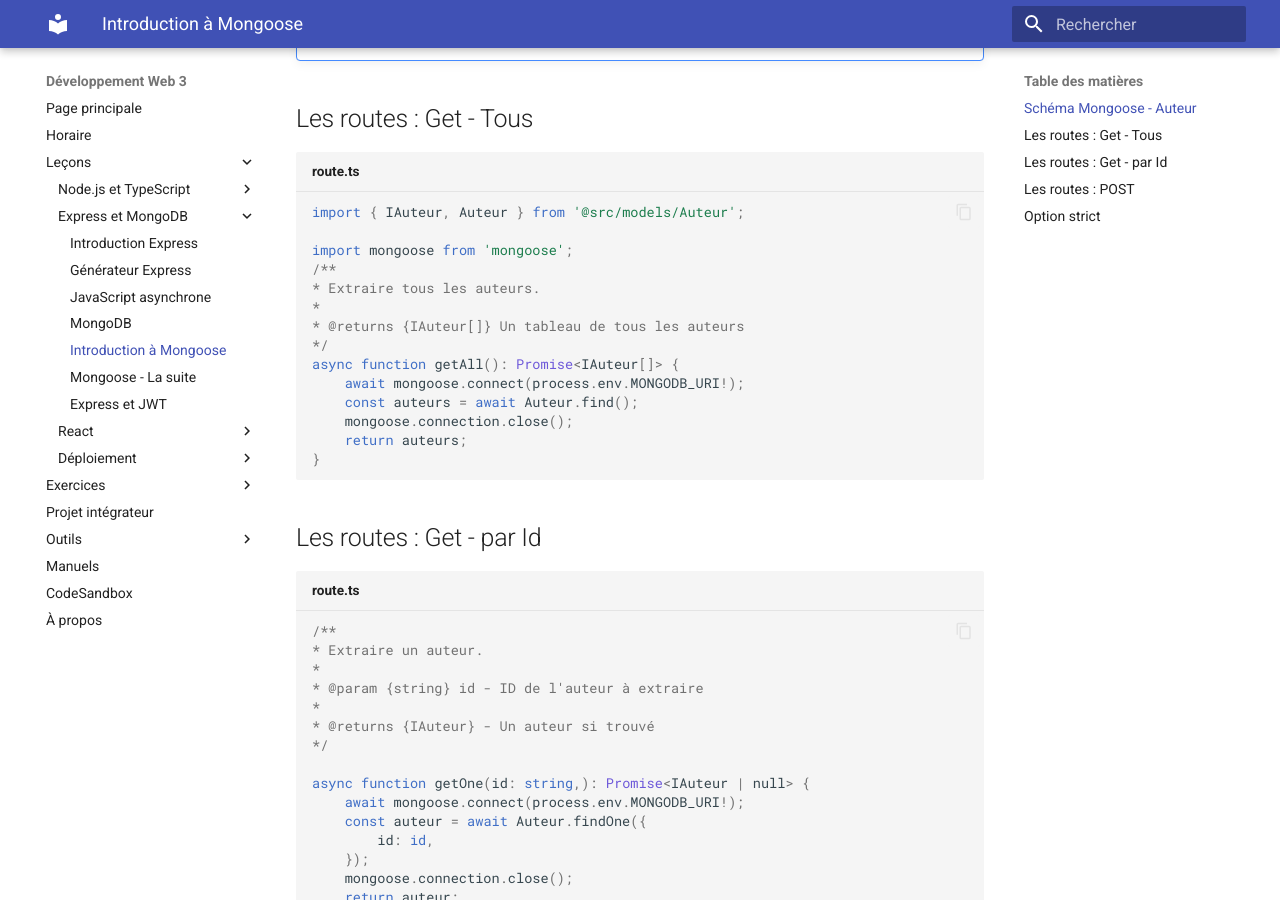
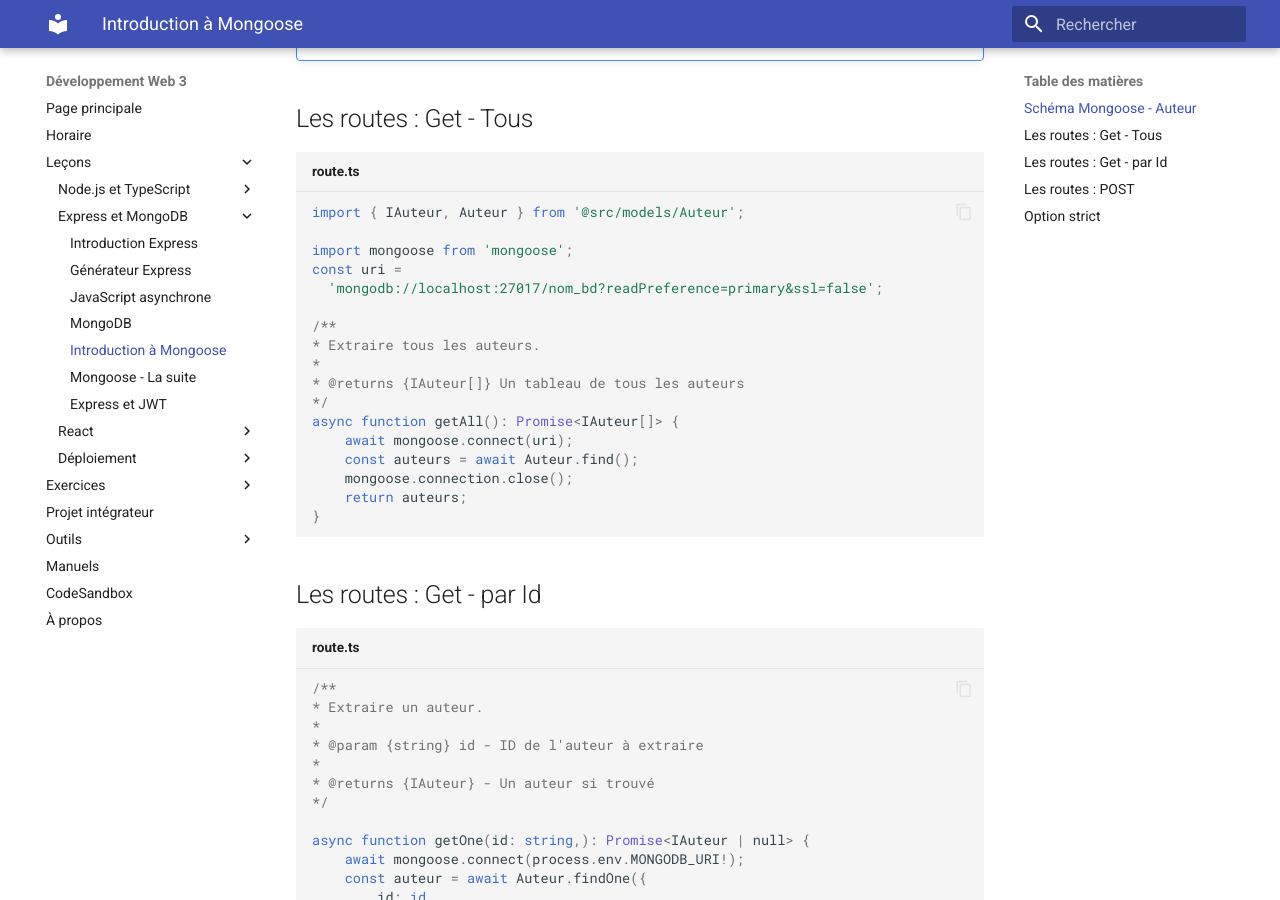
Before and after one commit to cegepvictoetienne/developpementweb3, an MkDocs documentation site: the page built from wiki/introduction_mongoose.md, in a window 1280 px wide and 900 px high, scrolled down 1491 px. Built offline with MkDocs 1.6.1 and Material for MkDocs 9.7.7, drawn with Linux system fonts in a browser that asks for light colours.

Commit message:
correction uri mongodb pour mongoose

```diff
--- a/wiki/introduction_mongoose.md
+++ b/wiki/introduction_mongoose.md
@@ -57,13 +57,16 @@
 import { IAuteur, Auteur } from '@src/models/Auteur';
 
 import mongoose from 'mongoose';
+const uri =
+  'mongodb://localhost:27017/nom_bd?readPreference=primary&ssl=false';
+
 /**
 * Extraire tous les auteurs.
 *
 * @returns {IAuteur[]} Un tableau de tous les auteurs
 */
 async function getAll(): Promise<IAuteur[]> {
-    await mongoose.connect(process.env.MONGODB_URI!);
+    await mongoose.connect(uri);
     const auteurs = await Auteur.find();
     mongoose.connection.close();
     return auteurs;
```
